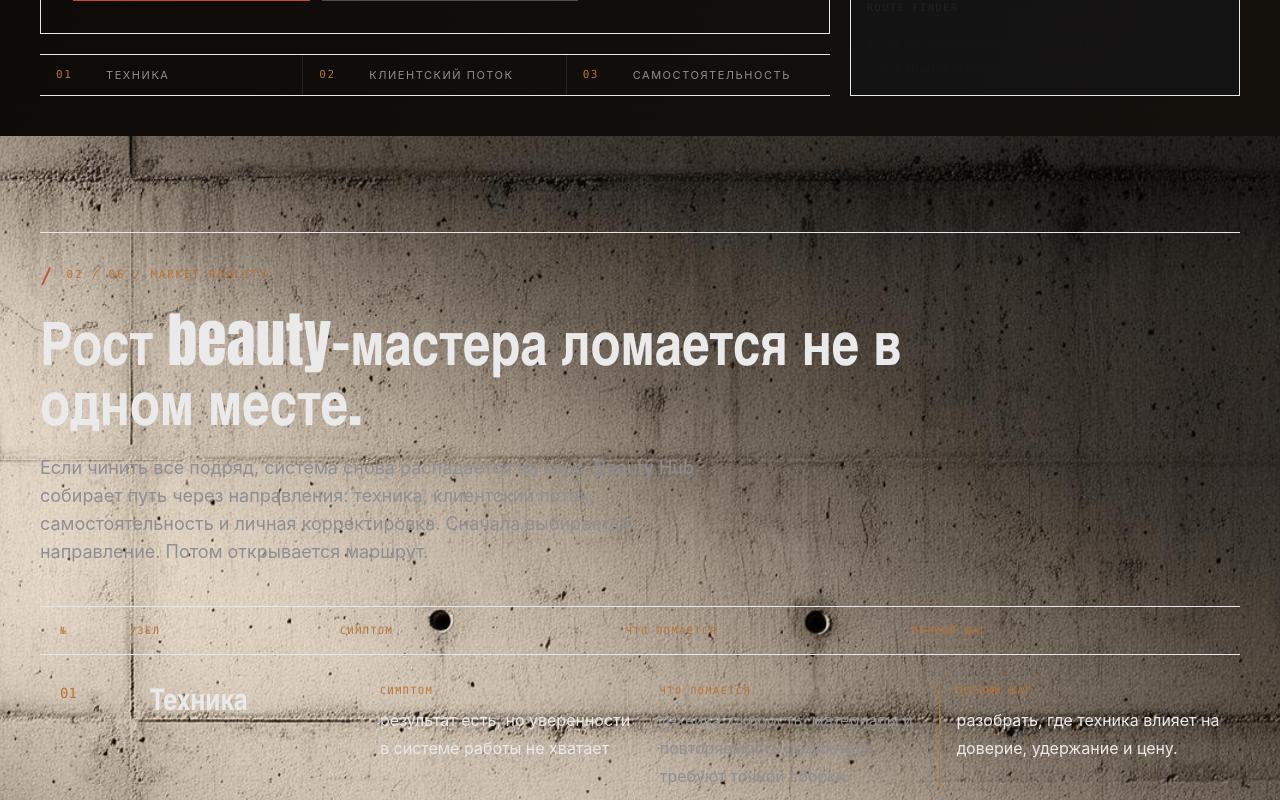
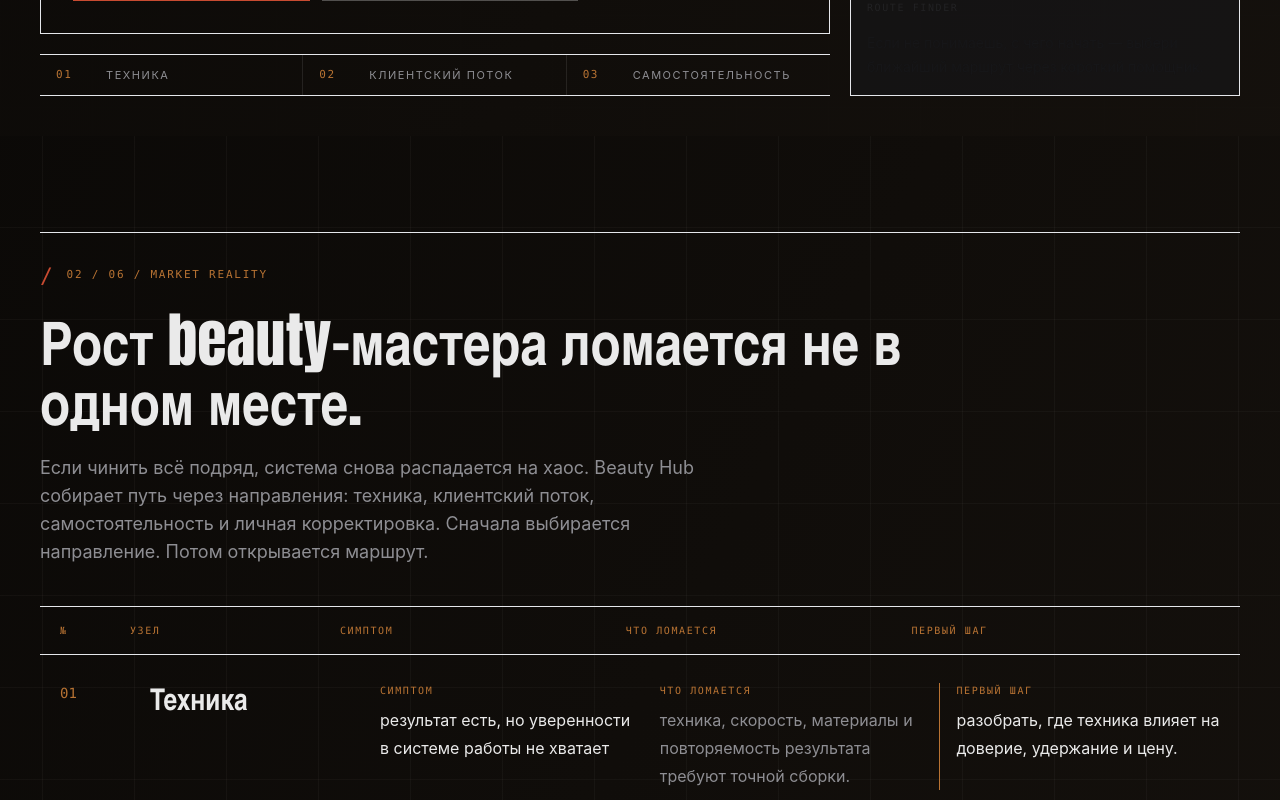
Before and after one commit to KIRA565767/beauty-hub-landing, a React (Vite) app: page / in a window 1280 px wide. Shown: the part 720-1520 px from the top of the page. Built offline with nearby package versions, Linux system fonts and the light colour scheme; no server answers.

Commit message:
Remove old concrete global background

```diff
--- a/src/styles/index.css
+++ b/src/styles/index.css
@@ -75,9 +75,12 @@ button:disabled {
 
 .editorial-concrete {
   background-color: #15110D;
-  background-image: url("../beauty-hub/assets/concrete-bg.jpg");
+  background-image:
+    linear-gradient(90deg, rgba(243, 234, 223, 0.035) 1px, transparent 1px),
+    linear-gradient(0deg, rgba(243, 234, 223, 0.03) 1px, transparent 1px),
+    linear-gradient(118deg, rgba(11, 9, 7, 0.96), rgba(21, 17, 13, 0.94));
   background-position: center top;
-  background-size: cover;
+  background-size: 92px 92px, 92px 92px, cover;
 }
 
 .hero-hard-light {
```
